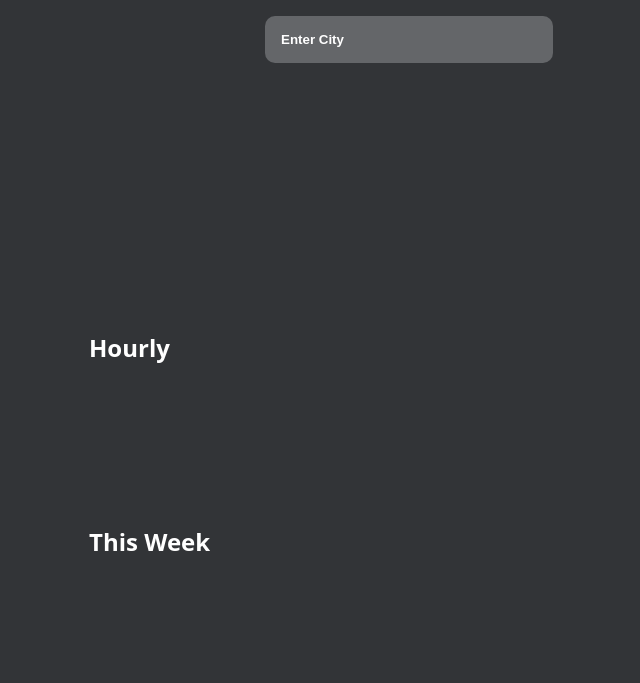
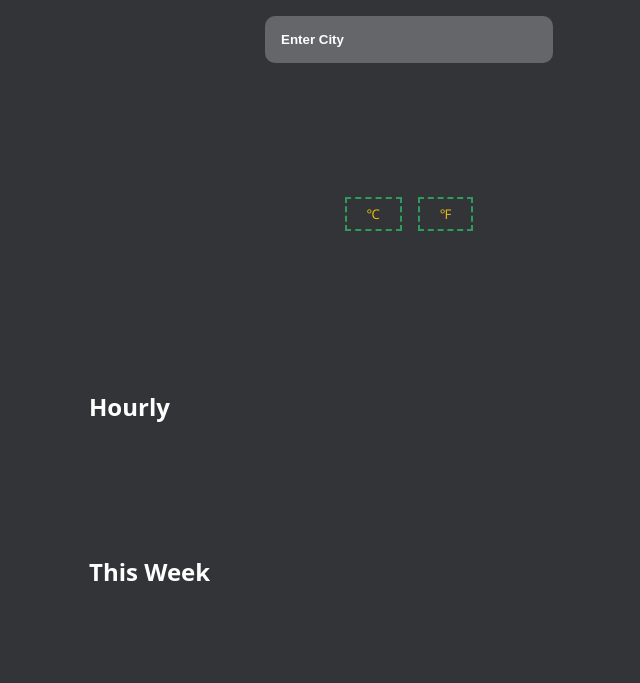
Before and after one commit to Ay-can/weather-app, a website built with webpack: page src/index.html in a window 1280 px wide. Shown: the whole page, without its empty margins (231-871 px from the left). Built offline with nearby package versions, Linux system fonts and the light colour scheme; no server answers.

Commit message:
add buttons and styling for changing temperature

```diff
--- a/src/index.html
+++ b/src/index.html
@@ -10,6 +10,11 @@
       <form action="" novalidate id="search-form">
         <input type="text" placeholder="Enter City" />
       </form>
+    </div>
+
+    <div class="change-temperature-buttons">
+      <button>℃</button>
+      <button>℉</button>
     </div>
 
     <div class="temperature-content">
--- a/src/style.css
+++ b/src/style.css
@@ -52,7 +52,7 @@ h2 {
 
 .current-weather-container {
   display: grid;
-  grid-template-rows: 1fr 3fr 2fr;
+  grid-template-rows: 20% 2fr 1fr;
 
   flex: 1;
 }
@@ -196,3 +196,27 @@ input:focus {
   text-align: center;
   font-weight: 800;
 }
+
+.change-temperature-buttons {
+  display: flex;
+  align-items: center;
+  justify-content: center;
+  gap: 16px;
+}
+
+.change-temperature-buttons > * {
+  padding: 6px 20px;
+  border: 2px dashed var(--green-clr);
+  background-color: var(--primary-clr);
+  color: var(--secondary-clr);
+}
+
+.change-temperature-buttons > *:hover {
+  cursor: pointer;
+  background-color: var(--blue-clr);
+}
+
+.change-temperature-buttons > *:active {
+  position: relative;
+  top: 4px;
+}
```
